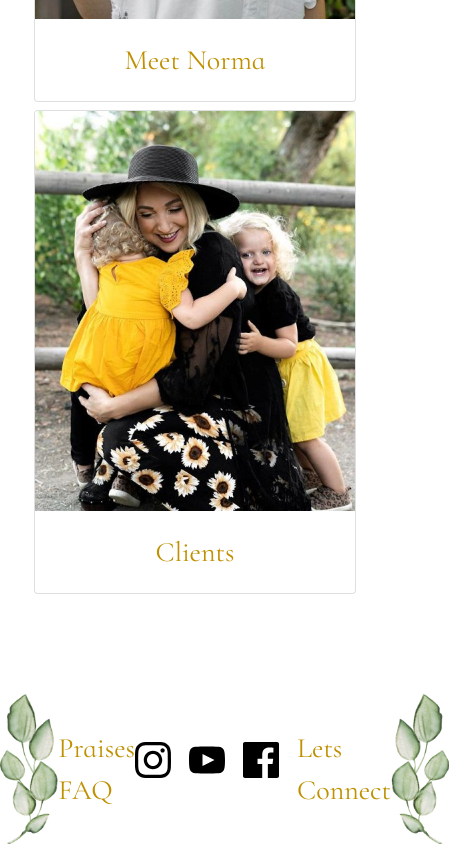
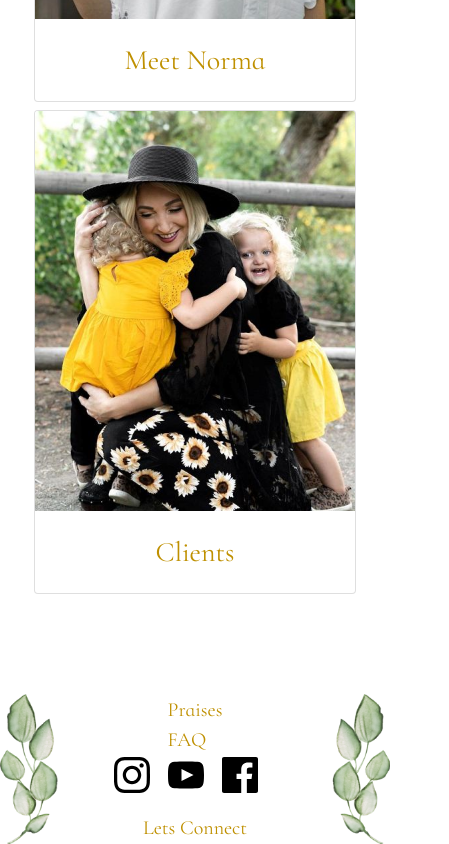
Before and after one commit to nalcaraz/norma-avalos-photography, a Next.js app: page / in a window 390 px wide. Shown: the part 1623-2467 px from the top of the page, 449 px wide, since content can reach past the window. Built offline with nearby package versions, Linux system fonts and the light colour scheme.

Commit message:
refactor(footer):modify for responsiveness

```diff
--- a/components/footer.js
+++ b/components/footer.js
@@ -3,18 +3,16 @@ import Link from 'next/link';
 
 const Footer = () => {
     return (
-        <footer>
-            <div
-                className="w-100 mt-5 d-flex justify-content-between"
-                style={{ bottom: '-100px' }}
-            >
+        <footer className="position-relative">
+            <div className="w-100 mt-5 d-flex  ">
                 <img alt="leaf" src="/leaf_xs.png" height="150px"></img>
+                <div className="d-flex flex-column flex-md-row justify-content-around align-items-center w-100">
                     <div className="d-flex flex-column justify-content-center">
                         <Link href="/praises">
-                        <a className="link primary-font">Praises</a>
+                            <a className="link primary-font small">Praises</a>
                         </Link>
                         <Link href="/faq">
-                        <a className="link primary-font">FAQ</a>
+                            <a className="link primary-font small">FAQ</a>
                         </Link>
                     </div>
                     <div className="d-flex justify-content-center align-items-center">
@@ -66,10 +64,12 @@ const Footer = () => {
                     </div>
                     <div className="d-flex flex-column justify-content-center">
                         <Link href="/contact">
-                        <a className="link primary-font">Lets Connect</a>
+                            <a className="link primary-font small">
+                                Lets Connect
+                            </a>
                         </Link>
                     </div>
-
+                </div>
                 <img
                     alt="leaf"
                     src="/leaf_xs.png"
--- a/components/nav.js
+++ b/components/nav.js
@@ -31,7 +31,7 @@ const Nav = () => (
         <div className="d-flex justify-content-center">
             <img alt="logo" src="/logo_xs.png" height="225px"></img>
         </div>
-        <nav className="navbar navbar-expand-sm justify-content-between navbar-light bg-light  sticky-top">
+        <nav className="navbar navbar-expand-md justify-content-between navbar-light bg-light  sticky-top">
 
             <button
                 className="navbar-toggler "
--- a/containers/layout.js
+++ b/containers/layout.js
@@ -31,6 +31,9 @@ const Layout = ({ children, title }) => {
                 .secondary-font {
                     font-family: 'Cinzel', serif;
                 }
+                .small{
+                    font-size: 1.25rem !important;
+                }
             `}</style>
         </Fragment>
     )
--- a/pages/pricing.js
+++ b/pages/pricing.js
@@ -71,13 +71,13 @@ const Pricing = () => {
                             <h2 className="primary-font text-center">
                                 {p.name}
                             </h2>
-                            <p  className="lead primary-font text-uppercase">{p.description}</p>
+                            <p  className="lead primary-font">{p.description}</p>
                             <ul className="package">
                                 {p.includes &&
                                     p.includes.length > 0 &&
                                     p.includes.map((o, i) => (
                                         <li
-                                            className="primary-font text-uppercase"
+                                            className="primary-font"
                                             key={i}
                                         >
                                             <p className="lead">{o}</p>
```
Lines whose indentation alone changed are shown as unchanged.
